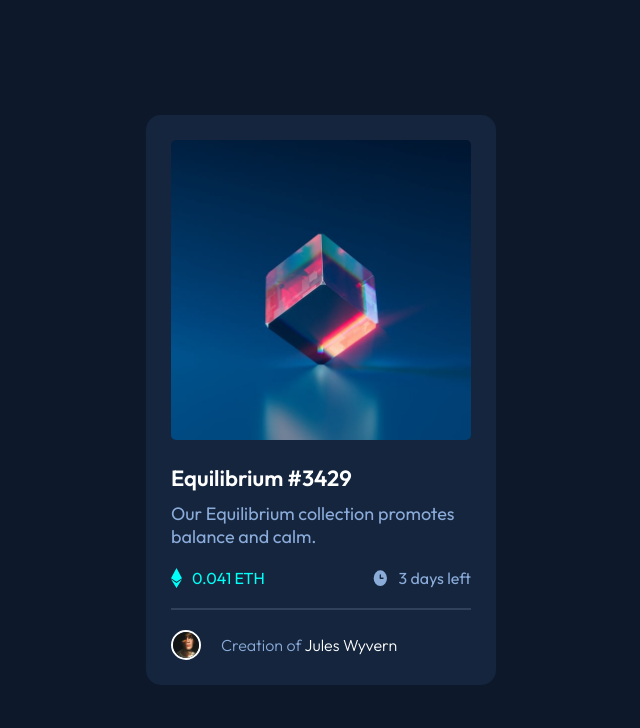
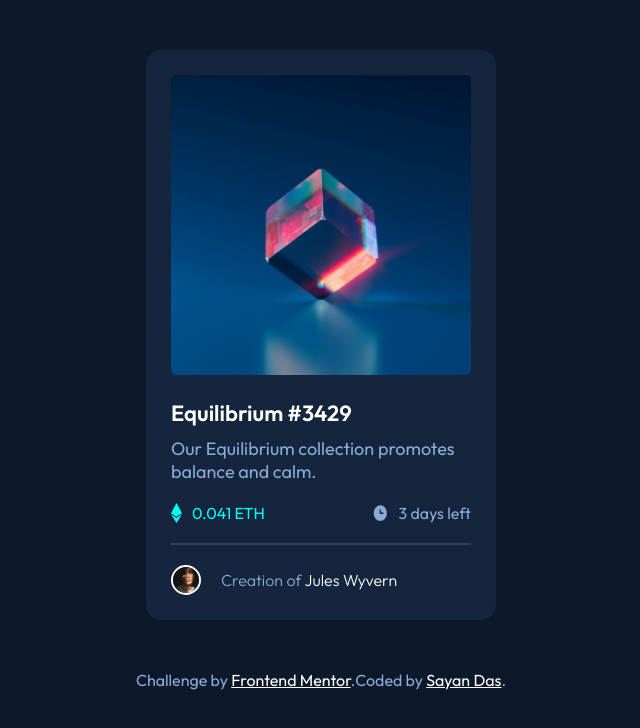
Before and after one commit to logansayan/nft-card, a plain HTML site: page index.html in a window 1280 px wide. Shown: the whole page, without its empty margins (319-959 px from the left). Drawn offline with Linux system fonts and the light colour scheme.

Commit message:
Added Attribution

```diff
--- a/index.html
+++ b/index.html
@@ -30,5 +30,9 @@
             <p>Creation of <span>Jules Wyvern</span></p>
         </div>
     </div>
+    <div class="attribution">
+        <p>Challenge by <a href="https://www.frontendmentor.io?ref=challenge" target="_blank">Frontend Mentor</a>. </p>
+        <p>Coded by <a href="https://www.linkedin.com/in/thesayandas/" target="_blank">Sayan Das</a>.</p>
+      </div>
 </body>
 </html>
--- a/style.css
+++ b/style.css
@@ -15,17 +15,9 @@
     box-sizing: border-box;
 }
 
-html, body {
-    height: 100%;
-    min-height: 100%;
-}
-
 body {
     background-color: var(--main-bg);
     font-family: 'Outfit', sans-serif;
-    display: flex;
-    justify-content: center;
-    align-items: center;
 }
 
 .card {
@@ -35,6 +27,7 @@ body {
     color: var(--soft-blue);
     border-radius: 15px;
     padding: 25px;
+    margin: 50px auto;
 }
 
 .card-img {
@@ -130,3 +123,18 @@ body {
     color: var(--cyan);
     cursor: pointer;
 }
+
+.attribution {
+    display: flex;
+    flex-wrap: wrap;
+    color: var(--soft-blue);
+    margin: 0 auto;
+    max-width: 400px;
+    display: flex;
+    justify-content: center;
+    flex-wrap: wrap;
+}
+
+.attribution a {
+    color: var(--white);
+}
```
